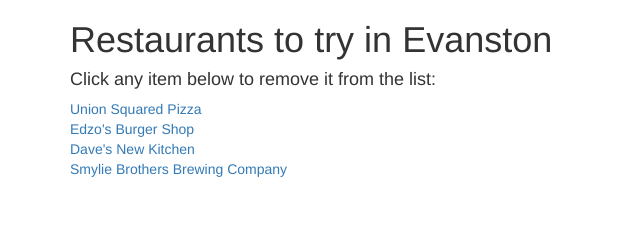
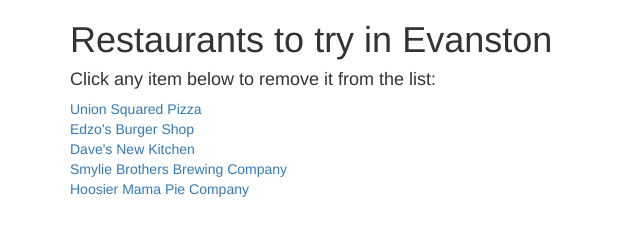
Before and after one commit to WillLandess/week4, a plain HTML site: page todo/index.html in a window 1280 px wide. Shown: the whole page, without its empty margins (0-640 px from the left). Drawn offline with nearby package versions, Linux system fonts and the light colour scheme.

Commit message:
add last list item
add hoosier mama

```diff
--- a/todo/index.html
+++ b/todo/index.html
@@ -30,6 +30,9 @@
       <div class="col-md-12">
         <a href="#" class="listitems">Smylie Brothers Brewing Company</a>
       </div>
+      <div class="col-md-12">
+        <a href="#" class="listitems">Hoosier Mama Pie Company</a>
+      </div>
     </div>
   </body>
 </html>
```
